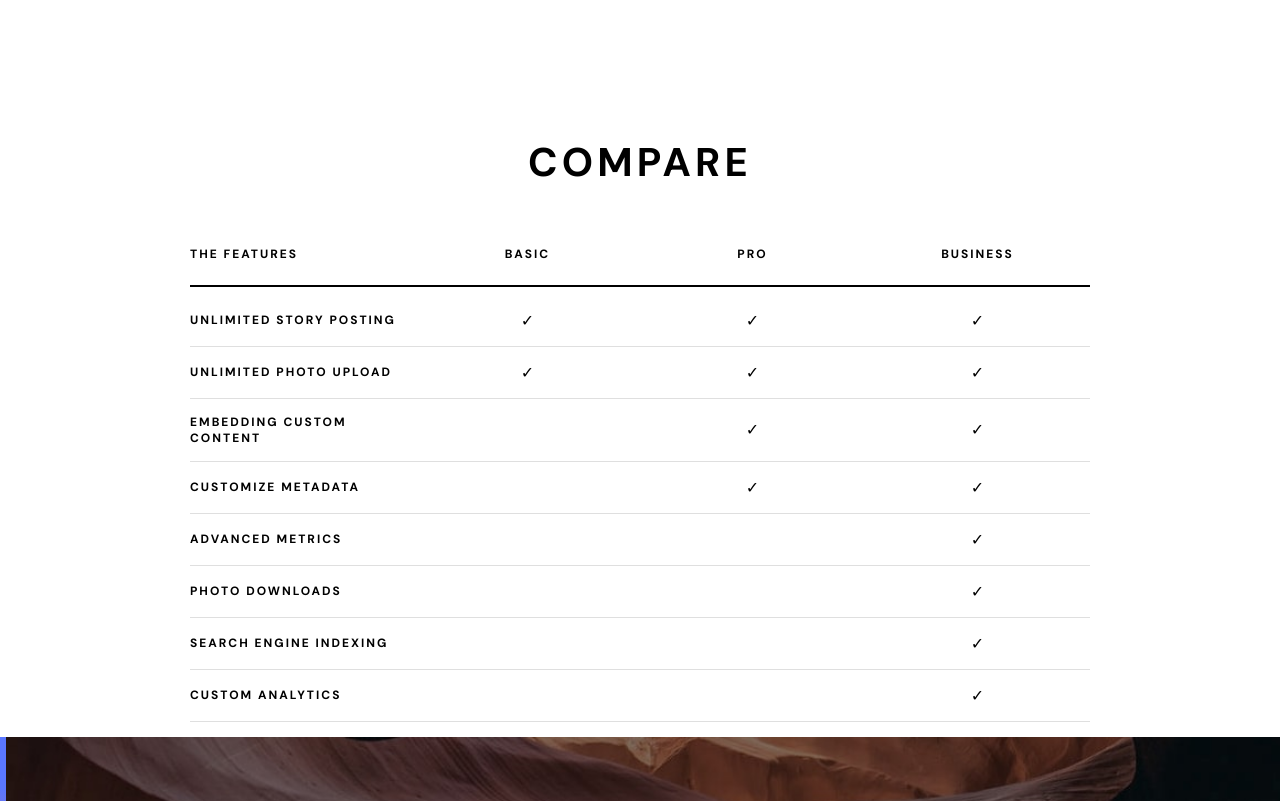
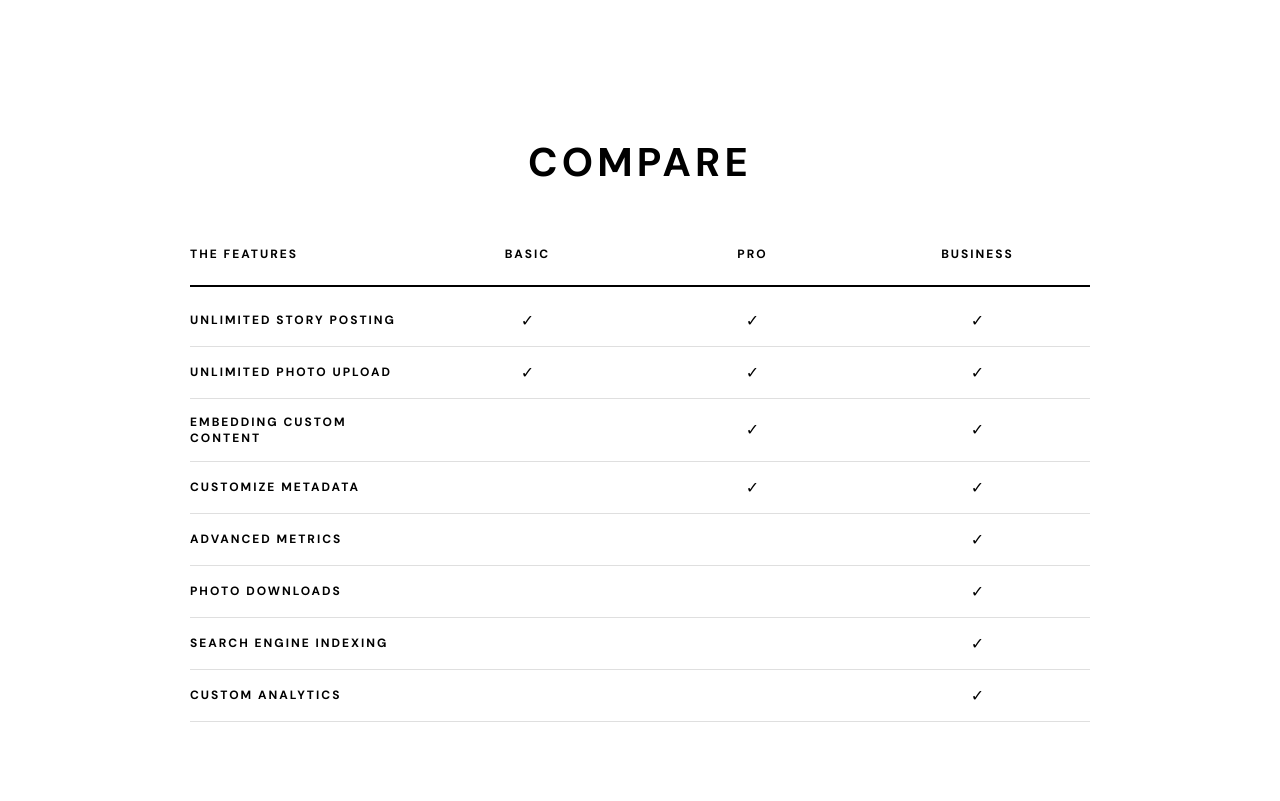
Before and after one commit to mbensa/photosnap, a React (Create React App) app: page /pricing in a window 1280 px wide. Shown: the part 2100-2901 px from the top of the page. Built offline with nearby package versions, Linux system fonts and the light colour scheme.

Commit message:
styled pricing page

```diff
--- a/src/components/beta.css
+++ b/src/components/beta.css
@@ -27,7 +27,7 @@
     background-image: url("../assets/shared/tablet/bg-beta.jpg");
     display: flex;
     align-items: center;
-    padding: 70px 30px;
+    padding: 70px 40px;
   }
 
   .betaLine {
--- a/src/pages/Pricing.js
+++ b/src/pages/Pricing.js
@@ -73,9 +73,9 @@ export default function Pricing() {
             subtext="per month"
             btnText="PICK PLAN"
             inputName="radio1"
-            inputId="planBox2"
+            inputId="planBox3"
             onChange={handleChange}
-            checked={active === 'planBox2'}
+            checked={active === 'planBox3'}
           />
         </div>
       </section>
--- a/src/pages/pricing.css
+++ b/src/pages/pricing.css
@@ -18,14 +18,18 @@
   margin-bottom: 0;
 }
 
-
+.compareBoxContainer {
+  padding: 0 30px 65px 30px;
+}
 
 @media (min-width: 768px) {
   .planContainer {
     padding: 110px 40px;
   }
 
-
+  .compareBoxContainer {
+    padding: 0 40px 110px 40px;
+  }
 }
 
 @media (min-width: 1280px) {
```
